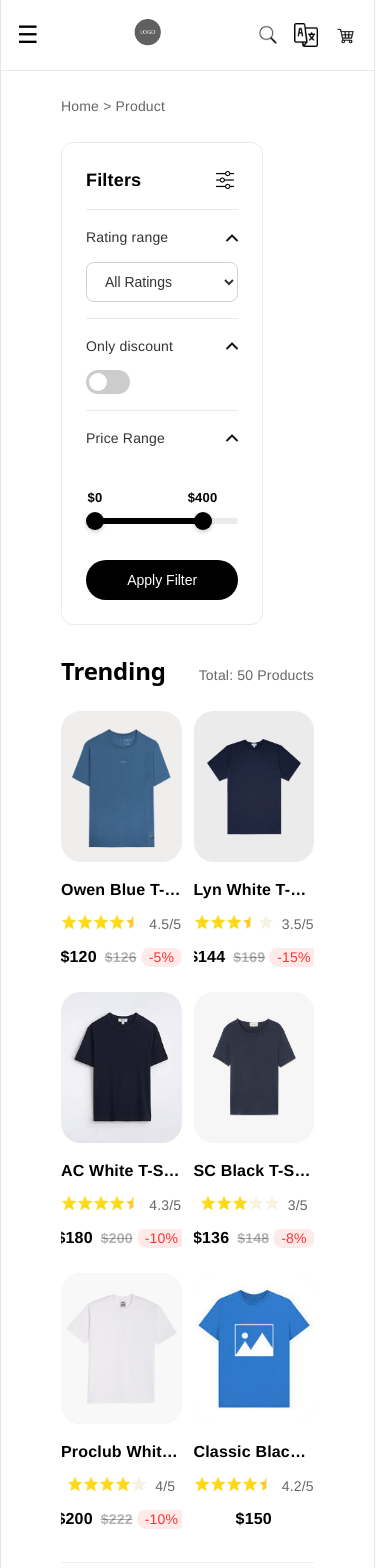
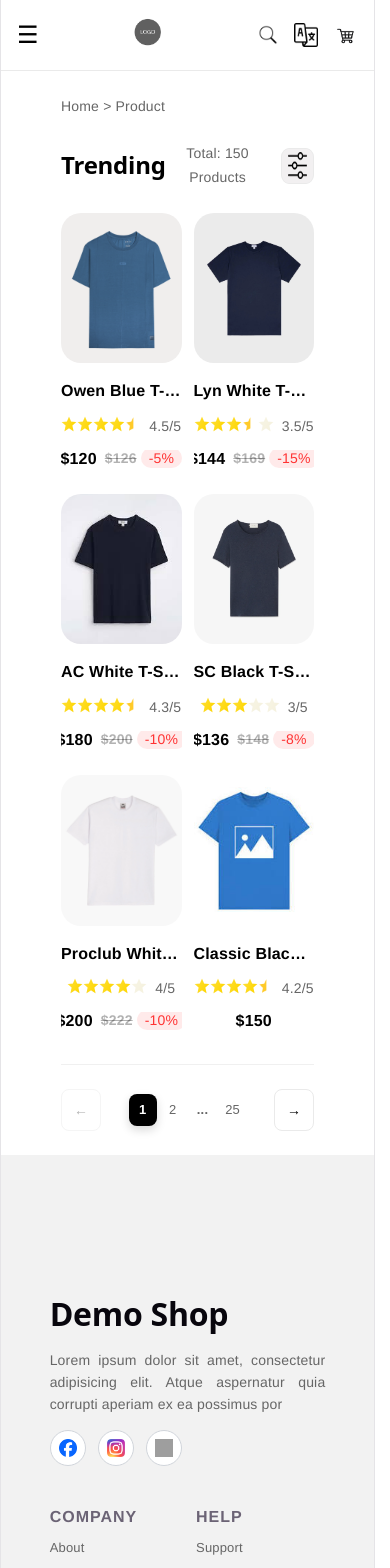
Before and after one commit to Fusayaka/ShopCommerce, a React (Vite) app: page /products in a window 390 px wide. Shown: the top 1568 px of the page. Built offline with nearby package versions, Linux system fonts and the light colour scheme; grey boxes are pictures that could not be loaded.

Commit message:
feat: complete ProductList page and filter functionality

```diff
--- a/src/pages/ProductList/Filter.tsx
+++ b/src/pages/ProductList/Filter.tsx
@@ -3,6 +3,7 @@ import './filter.css'
 import upArrow from '@/assets/up-arrow.png'
 import downArrow from '@/assets/down-arrow.png'
 import filterMenu from '@/assets/filter.png'
+import { useSearchParams } from 'react-router-dom';
 
 interface FilterProps{
     isOpen?: boolean;
@@ -75,10 +76,19 @@ const DualPriceRange = ({
 };
 
 export default function Filter({isOpen = true, onClose, onApplyFilter}: FilterProps){
-    const [isDiscountOnly, setIsDiscountOnly] = useState<boolean>(false);
-    const [rating, setRating] = useState("All Ratings");
-    const [minPrice, setMinPrice] = useState<number>(0);
-    const [maxPrice, setMaxPrice] = useState<number>(400);
+    const [searchParams] = useSearchParams();
+    const [isDiscountOnly, setIsDiscountOnly] = useState<boolean>(
+        searchParams.get("discount") === "true"
+    );
+    const [rating, setRating] = useState(
+        searchParams.get("rating") || "All Ratings"
+    );
+    const [minPrice, setMinPrice] = useState<number>(
+        Number(searchParams.get("minPrice")) || 0
+    );
+    const [maxPrice, setMaxPrice] = useState<number>(
+        Number(searchParams.get("maxPrice")) || 400
+    );
 
     const [isRatingOpen, setIsRatingOpen] = useState<boolean>(true);
     const [isDiscountOpen, setIsDiscountOpen] = useState<boolean>(true);
@@ -102,8 +112,26 @@ export default function Filter({isOpen = true, onClose, onApplyFilter}: FilterPr
         <div className={`filter-card ${isOpen ? 'mobile-open' : ''}`}>
             <div className="filter-header">
                 <h3>Filters</h3>
-                <button className="filter-toggle-btn" onClick={() => setIsFilterBodyOpen(!isFilterBodyOpen)}>
+                <button className="filter-toggle-btn pc-toggle-btn" onClick={() => setIsFilterBodyOpen(!isFilterBodyOpen)}>
                     <img src={filterMenu} alt="filter" className="filter-main-icon" />
+                </button>
+
+                <button
+                    className="filter-toggle-btn mobile-close-btn"
+                    onClick={onClose}
+                >
+                    <svg
+                        viewBox="0 0 24 24"
+                        fill="none"
+                        stroke="currentColor"
+                        strokeWidth="2"
+                        strokeLinecap="round"
+                        strokeLinejoin="round"
+                        className="icon-close-mobile"
+                    >
+                        <line x1="18" y1="6" x2="6" y2="18"></line>
+                        <line x1="6" y1="6" x2="18" y2="18"></line>
+                    </svg>
                 </button>
             </div>
 
@@ -133,8 +161,9 @@ export default function Filter({isOpen = true, onClose, onApplyFilter}: FilterPr
                                     <option value="All Ratings">All Ratings</option>
                                     <option value="5">5 Stars</option>
                                     <option value="4">4 Stars & above</option>
-                                    <option value="4">3 Stars & above</option>
-                                    <option value="4">2 Stars & above</option>
+                                    <option value="3">3 Stars & above</option>
+                                    <option value="2">2 Stars & above</option>
+                                    <option value="1">1 Stars & above</option>
                                 </select>
                             </div>
                         )}
--- a/src/pages/ProductList/ProductList.tsx
+++ b/src/pages/ProductList/ProductList.tsx
@@ -1,10 +1,63 @@
+import { useState, useEffect } from "react";
 import Filter from "./Filter";
 import ProductResultPage from "./ProductResultPage";
 import './productList.css'
-import { Link } from "react-router-dom";
+import { Link, useSearchParams } from "react-router-dom";
 
 
 export default function ProductList(){
+    const [isDesktop, setIsDesktop] = useState(true);
+    const [isMobileFilterOpen, setIsMobileFilterOpen] = useState(false);
+
+    const [searchParams, setSearchParams] = useSearchParams();
+
+    useEffect(() => {
+        const handleResize = () => {
+            setIsDesktop(window.innerWidth > 768);
+        };
+
+        handleResize();
+
+        window.addEventListener('resize', handleResize);
+
+        return () => window.removeEventListener('resize', handleResize);
+    }, []);
+
+    const hanleApplyFilter = (filter: {
+        rating: string;
+        minPrice: number;
+        maxPrice: number;
+        isDiscountOnly: boolean;
+    }) => {
+        const params = new URLSearchParams(searchParams);
+
+        if (filter.rating && filter.rating !== "All Ratings") {
+            params.set("rating", filter.rating);
+        } else {
+            params.delete("rating");
+        }
+
+        if (filter.minPrice > 0) {
+            params.set("minPrice", filter.minPrice.toString());
+        } else {
+            params.delete("minPrice");
+        }
+
+        if (filter.maxPrice < 500) {
+            params.set("maxPrice", filter.maxPrice.toString());
+        } else {
+            params.delete("maxPrice");
+        }
+
+        if (filter.isDiscountOnly) {
+            params.set("discount", "true");
+        } else {
+            params.delete("discount");
+        }
+
+        setSearchParams(params);
+    };
+
     return (
         <section className="product-list-section">
             <nav className='detail-breadcrumb'>
@@ -14,9 +67,21 @@ export default function ProductList(){
             </nav>
 
             <div className="product-list-container">
-                <Filter />
-                <ProductResultPage />
+            <div className={`filter-sidebar-wrapper ${!isDesktop && isMobileFilterOpen ? 'mobile-modal-open' : ''}`}>
+                {!isDesktop && isMobileFilterOpen && (
+                    <div className="mobile-overlay" onClick={() => setIsMobileFilterOpen(false)}></div>
+                )}
+
+                <div className="filter-content">
+                    <Filter
+                        onClose={() => setIsMobileFilterOpen(false)}
+                        onApplyFilter={hanleApplyFilter}
+                    />
+                </div>
             </div>
+
+            <ProductResultPage onOpenFilter={() => setIsMobileFilterOpen(true)} />
+        </div>
         </section>
     );
 }
--- a/src/pages/ProductList/ProductResultPage.tsx
+++ b/src/pages/ProductList/ProductResultPage.tsx
@@ -2,10 +2,24 @@ import { useState, useEffect } from 'react';
 import './productResultPage.css'
 import ProductCard from '@/components/ProductCard/ProductCard'
 import { mockProducts, type Product } from '@/mockdata/mockProduct';
+import filterMenu from '@/assets/filter.png'
+import { useSearchParams } from 'react-router-dom';
 
-export default function ProductResultPage() {
-    const [currentPage, setCurrentPage] = useState(1);
-    const [itemsPerPage, setItemsPerPage] = useState(9); // Mặc định PC là 9 (3x3)
+interface ProductResultPageProps {
+    onOpenFilter?: () => void;
+}
+
+export default function ProductResultPage({ onOpenFilter }: ProductResultPageProps) {
+    const [searchParams, setSearchParams] = useSearchParams();
+
+    const currentPage = Number(searchParams.get('page')) || 1;
+    const [itemsPerPage, setItemsPerPage] = useState(9);
+
+    const handlePageChange = (newPage: number) => {
+        const params = new URLSearchParams(searchParams);
+        params.set('page', newPage.toString());
+        setSearchParams(params);
+    };
 
     useEffect(() => {
         const handleResize = () => {
@@ -23,7 +37,7 @@ export default function ProductResultPage() {
     }, []);
 
     const getResultProducts = (): Product[] => {
-        return mockProducts;
+        return mockProducts.concat(mockProducts, mockProducts);
     };
 
     const products = getResultProducts();
@@ -36,18 +50,61 @@ export default function ProductResultPage() {
     const currentProducts = products.slice(startIndex, startIndex + itemsPerPage);
 
     const handlePrev = () => {
-        if (safeCurrentPage > 1) setCurrentPage(safeCurrentPage - 1);
+        if (safeCurrentPage > 1) handlePageChange(safeCurrentPage - 1);
     };
 
     const handleNext = () => {
-        if (safeCurrentPage < totalPages) setCurrentPage(safeCurrentPage + 1);
+        if (safeCurrentPage < totalPages) handlePageChange(safeCurrentPage + 1);
     };
+
+    const getPaginationItems = (currentPage: number, totalPages: number) => {
+        const items: (number | string)[] = [];
+        if (totalPages <= 5){
+            for (let i = 1; i <= totalPages; i++){
+                items.push(i);
+            }
+        }
+        else {
+            items.push(1);
+
+            if (currentPage > 3){
+                items.push("...");
+            }
+
+            const start = Math.max(2, currentPage - 1);
+            const end = Math.min(totalPages - 1, currentPage + 1);
+
+            for (let i = start; i <= end; i++){
+                items.push(i);
+            }
+
+            if (totalPages - 2 > currentPage){
+                items.push("...");
+            }
+
+            items.push(totalPages);
+        }
+
+        return items;
+    };
+
+    const paginationItems= getPaginationItems(safeCurrentPage, totalPages);
 
     return (
         <div className="product-result-container">
             <div className="product-result-header">
                 <h2>Trending</h2>
-                <span className="total-products">Total: {products.length} Products</span>
+
+                <div className="product-result-meta">
+                    <span className="total-products">Total: {products.length} Products</span>
+
+                    <button
+                        className="mobile-filter-btn"
+                        onClick={onOpenFilter}
+                    >
+                        <img src={filterMenu} alt="filter" />
+                    </button>
+                </div>
             </div>
 
             <div className="product-grid">
@@ -72,18 +129,24 @@ export default function ProductResultPage() {
                         onClick={handlePrev}
                         disabled={safeCurrentPage === 1}
                     >
-                        &larr; Prev
+                        &larr; <span className="nav-text">Prev</span>
                     </button>
 
                     <div className="page-numbers">
-                        {Array.from({ length: totalPages }, (_, index) => index + 1).map((page) => (
-                            <button
-                                key={page}
-                                className={`page-number-btn ${safeCurrentPage === page ? 'active' : ''}`}
-                                onClick={() => setCurrentPage(page)}
-                            >
-                                {page}
-                            </button>
+                        {paginationItems.map((item, index) => (
+                            item === "..." ? (
+                                <span key={`ellipsis-${index}`} className='page-ellipsis'>
+                                    ...
+                                </span>
+                            ): (
+                                <button
+                                    key={item}
+                                    className={`page-number-btn ${safeCurrentPage === item ? 'active' : ''}`}
+                                    onClick={() => handlePageChange(item as number)}
+                                >
+                                    {item}
+                                </button>
+                            )
                         ))}
                     </div>
 
@@ -92,7 +155,7 @@ export default function ProductResultPage() {
                         onClick={handleNext}
                         disabled={safeCurrentPage === totalPages}
                     >
-                        Next &rarr;
+                        <span className="nav-text">Next</span> &rarr;
                     </button>
                 </div>
             )}
--- a/src/pages/ProductList/productResultPage.css
+++ b/src/pages/ProductList/productResultPage.css
@@ -1,6 +1,3 @@
-/* =========================================
-   LAYOUT DANH SÁCH SẢN PHẨM (PRODUCT LIST)
-   ========================================= */
 .product-result-container {
   width: 100%;
   display: flex;
@@ -10,8 +7,37 @@
 .product-result-header {
   display: flex;
   justify-content: space-between;
-  align-items: baseline;
+  align-items: center;
   margin-bottom: 24px;
+}
+
+.product-list-container {
+  display: flex;
+  gap: 24px;
+}
+
+.product-result-meta {
+  display: flex;
+  align-items: center;
+  gap: 12px;
+}
+
+.mobile-filter-btn {
+  display: none;
+  align-items: center;
+  justify-content: center;
+  width: 36px;
+  height: 36px;
+  background-color: #f2f0f1;
+  border: 1px solid #eaeaea;
+  border-radius: 25%;
+  cursor: pointer;
+  color: #000000;
+  transition: all 0.2s ease;
+}
+
+.mobile-filter-btn:hover {
+  background-color: #e0e0e0;
 }
 
 .product-result-header h2 {
@@ -27,26 +53,12 @@
   font-weight: 400;
 }
 
-/* Ép 3 cột trên PC */
 .product-grid {
   display: grid;
   grid-template-columns: repeat(3, 1fr);
   column-gap: 20px;
   row-gap: 32px;
 }
-
-/* Ép 2 cột trên Mobile */
-@media (max-width: 768px) {
-  .product-grid {
-    grid-template-columns: repeat(2, 1fr);
-    column-gap: 12px;
-    row-gap: 24px;
-  }
-}
-
-/* =========================================
-   PAGINATION STYLES (PHÂN TRANG)
-   ========================================= */
 
 .pagination-container {
   display: flex;
@@ -58,14 +70,12 @@
   width: 100%;
 }
 
-/* --- Khung bọc các con số --- */
 .page-numbers {
   display: flex;
   align-items: center;
-  gap: 4px; /* Khoảng cách vừa phải để không bị rối mắt */
+  gap: 4px;
 }
 
-/* --- Nút Previous / Next --- */
 .page-nav-btn {
   display: flex;
   align-items: center;
@@ -94,7 +104,6 @@
   cursor: not-allowed;
 }
 
-/* --- Nút số trang (1, 2, 3...) --- */
 .page-number-btn {
   width: 38px;
   height: 38px;
@@ -116,35 +125,72 @@
   color: #000000;
 }
 
-/* Trạng thái trang đang chọn (Active) */
 .page-number-btn.active {
   background-color: #000000;
   color: #ffffff;
   font-weight: 600;
-  box-shadow: 0 4px 10px rgba(0, 0, 0, 0.15); /* Thêm bóng đổ nhẹ cho nổi bật */
+  box-shadow: 0 4px 10px rgba(0, 0, 0, 0.15);
 }
 
-/* =========================================
-   RESPONSIVE CHO ĐIỆN THOẠI (MOBILE)
-   ========================================= */
+.page-ellipsis {
+  display: flex;
+  align-items: center;
+  justify-content: center;
+  width: 38px;
+  height: 38px;
+  font-size: 16px;
+  font-weight: 700;
+  color: #666666;
+  user-select: none;
+}
+
+@media (max-width: 768px) {
+  .product-grid {
+    grid-template-columns: repeat(2, 1fr);
+    column-gap: 12px;
+    row-gap: 24px;
+  }
+
+  .mobile-filter-btn{
+    display: flex;
+  }
+
+  .mobile-filter-btn img{
+    width: 100%;
+    height: 85%;
+  }
+
+  .nav-text{
+    display: none;
+  }
+}
+
 @media (max-width: 576px) {
   .product-result-header h2 {
     font-size: 24px;
   }
 
   .pagination-container {
-    gap: 16px;
+    gap: 4px;
     margin-top: 32px;
+    justify-content: space-between;
+    flex-wrap: nowrap;
+    width: 100%;
   }
 
-  /* Ẩn dải số đi cho gọn màn hình */
   .page-numbers {
-    display: none;
+    display: flex;
+    gap: 2px;
   }
 
-  /* Căng đều 2 nút Prev/Next ra lấp đầy chiều ngang */
+  .page-number-btn, .page-ellipsis {
+    width: 28px;
+    height: 32px;
+    font-size: 13px;
+  }
+
   .page-nav-btn {
-    flex: 1;
+    flex: none;
     padding: 12px;
   }
 }
```
Also changed, not shown: src/pages/ProductList/filter.css (+28 -0 lines), src/pages/ProductList/productList.css (+45 -0 lines).
